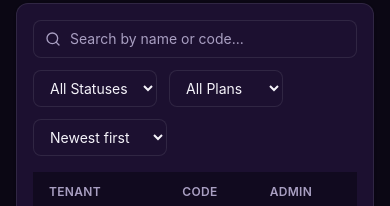
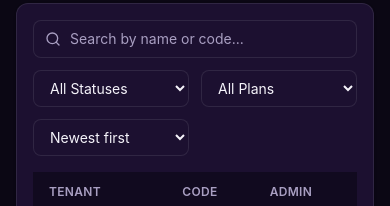
Before and after one commit to Bharathhari07/super-admin-portal, a React (Vite) app: page /tenants in a window 390 px wide. Shown: the part 217-423 px from the top of the page. Built offline with nearby package versions, Linux system fonts and the light colour scheme.

Commit message:
Make phone filter layout consistent across all device widths

```diff
--- a/src/components/common/Pagination.tsx
+++ b/src/components/common/Pagination.tsx
@@ -14,7 +14,7 @@ export default function Pagination({ page, pageSize, total, onPageChange }: Pagi
   const end = Math.min(page * pageSize, total)
 
   return (
-    <div className="flex flex-col items-center justify-between gap-3 border-t border-sap-border px-4 py-3 sm:flex-row">
+    <div className="flex flex-col items-center justify-center gap-3 border-t border-sap-border px-4 py-3 text-center">
       <p className="text-sm text-sap-text-muted">
         Showing <span className="font-medium text-sap-text">{start}</span>-
         <span className="font-medium text-sap-text">{end}</span> of{' '}
--- a/src/components/tenants/TenantFilters.tsx
+++ b/src/components/tenants/TenantFilters.tsx
@@ -21,7 +21,7 @@ export default function TenantFilters({
   onSortChange,
 }: TenantFiltersProps) {
   return (
-    <div className="flex flex-wrap gap-3">
+    <div className="grid grid-cols-2 gap-3 sm:flex sm:flex-wrap">
       <Select
         aria-label="Filter by status"
         value={status}
@@ -45,6 +45,7 @@ export default function TenantFilters({
       />
       <Select
         aria-label="Sort tenants"
+        className="col-span-2 sm:col-span-1"
         value={`${sortBy}:${sortDir}`}
         onChange={(e) => {
           const [nextSortBy, nextSortDir] = e.target.value.split(':') as [
--- a/src/pages/TenantManagementPage.tsx
+++ b/src/pages/TenantManagementPage.tsx
@@ -88,7 +88,7 @@ export default function TenantManagementPage() {
       </div>
 
       <div className="rounded-xl border border-sap-border bg-sap-surface p-4 shadow-sm">
-        <div className="mb-4 flex flex-col justify-between gap-3 sm:flex-row sm:items-center">
+        <div className="mb-4 flex flex-col justify-between gap-3 xl:flex-row xl:items-center">
           <TenantSearchBar value={search} onChange={handleSearchChange} />
           <TenantFilters
             status={status}
```
